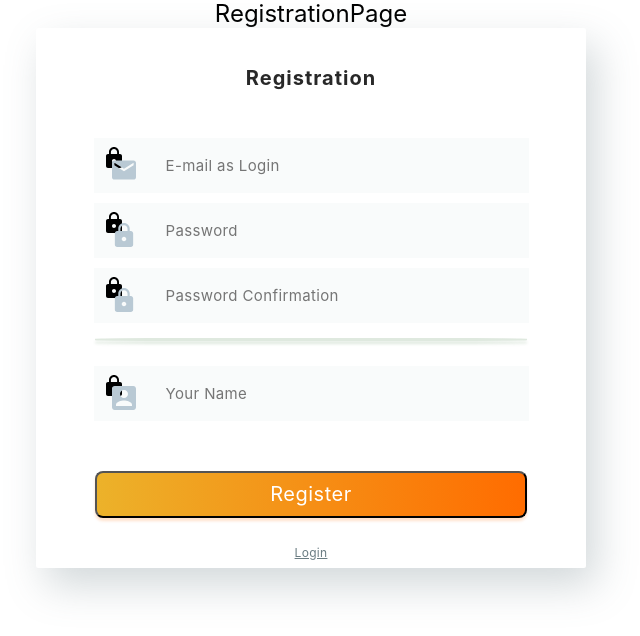
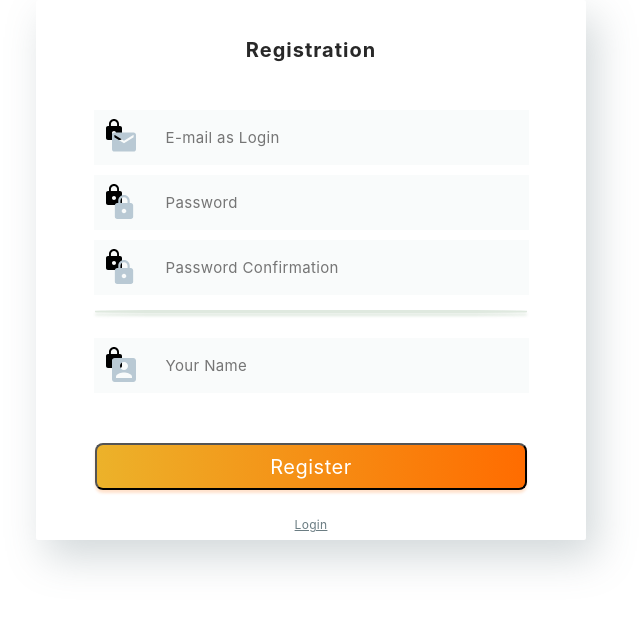
Before and after one commit to VitaliiKalinbet/raschitalochka_frontend, a React app: page /registration in a window 1280 px wide. Shown: the top 636 px of the page, without its empty margins (329-969 px from the left). Built offline with nearby package versions, Linux system fonts and the light colour scheme.

Commit message:
add for lint-stage correct path

```diff
--- a/package.json
+++ b/package.json
@@ -148,10 +148,10 @@
     }
   },
   "lint-staged": {
-    "*.{js,jsx}": [
+    "src/*.{js,jsx}": [
       "eslint"
     ],
-    "*.{js,jsx,json,md}": [
+    "src/*.{js,jsx,json,md}": [
       "prettier --write",
       "git add"
     ]
--- a/src/components/App.jsx
+++ b/src/components/App.jsx
@@ -16,7 +16,6 @@ class App extends Component {
           <Route path="/registration" component={RegistrationPage} />
           <Route path="/dashboard/home" component={DashboardPage} />
         </Router>
-        <som />
       </div>
     );
   }
--- a/src/pages/RegistrationPage/RegistrationPage.jsx
+++ b/src/pages/RegistrationPage/RegistrationPage.jsx
@@ -8,7 +8,6 @@ class RegistrationPage extends Component {
   render() {
     return (
       <div className={styles.main}>
-        <h2>RegistrationPage</h2>
         <Registration />
       </div>
     );
```
Also changed, not shown: 1 other file (tests, documents, lock files or other folders).
